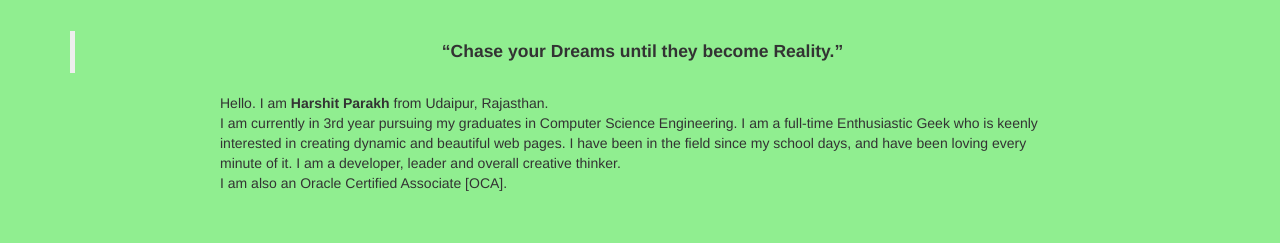
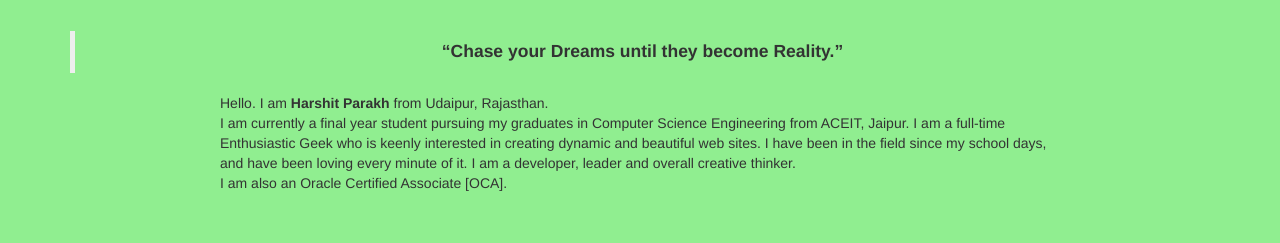
Before and after one commit to Harsh061/Harsh061.github.io, a plain HTML site: page index.html in a window 1280 px wide. Shown: the part 445-688 px from the top of the page. Drawn offline with Linux system fonts and the light colour scheme.

Commit message:
Update index.html

```diff
--- a/index.html
+++ b/index.html
@@ -66,8 +66,8 @@
 				<div class= "content">
 				<p class="animated pulse">
 					Hello. I am <b>Harshit Parakh</b> from Udaipur, Rajasthan. <br>
-					I am currently in 3rd year pursuing my graduates in Computer Science Engineering.
-					I am a full-time Enthusiastic Geek who is keenly interested in creating dynamic and beautiful web pages.
+					I am currently a final year student pursuing my graduates in Computer Science Engineering from ACEIT, Jaipur.
+					I am a full-time Enthusiastic Geek who is keenly interested in creating dynamic and beautiful web sites.
 					I have been in the field since my school days, and have been loving every minute of it.
 					I am a developer, leader and overall creative thinker. <br>
 					I am also an Oracle Certified Associate [OCA].
```
